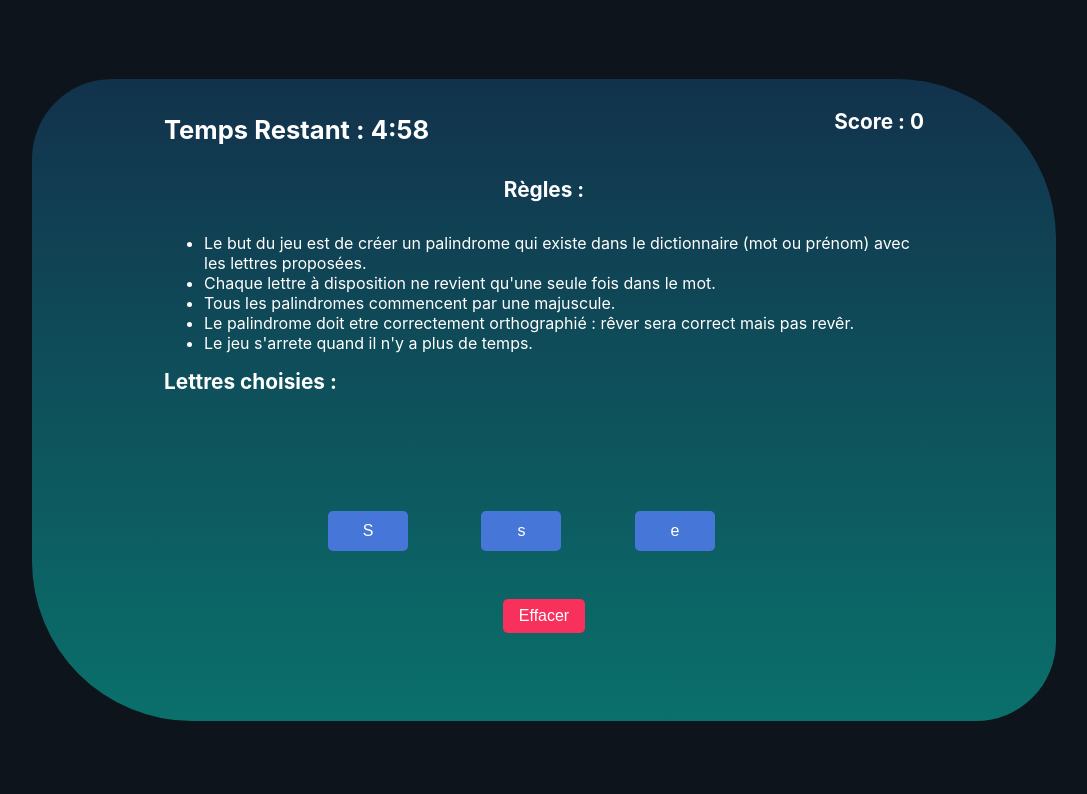
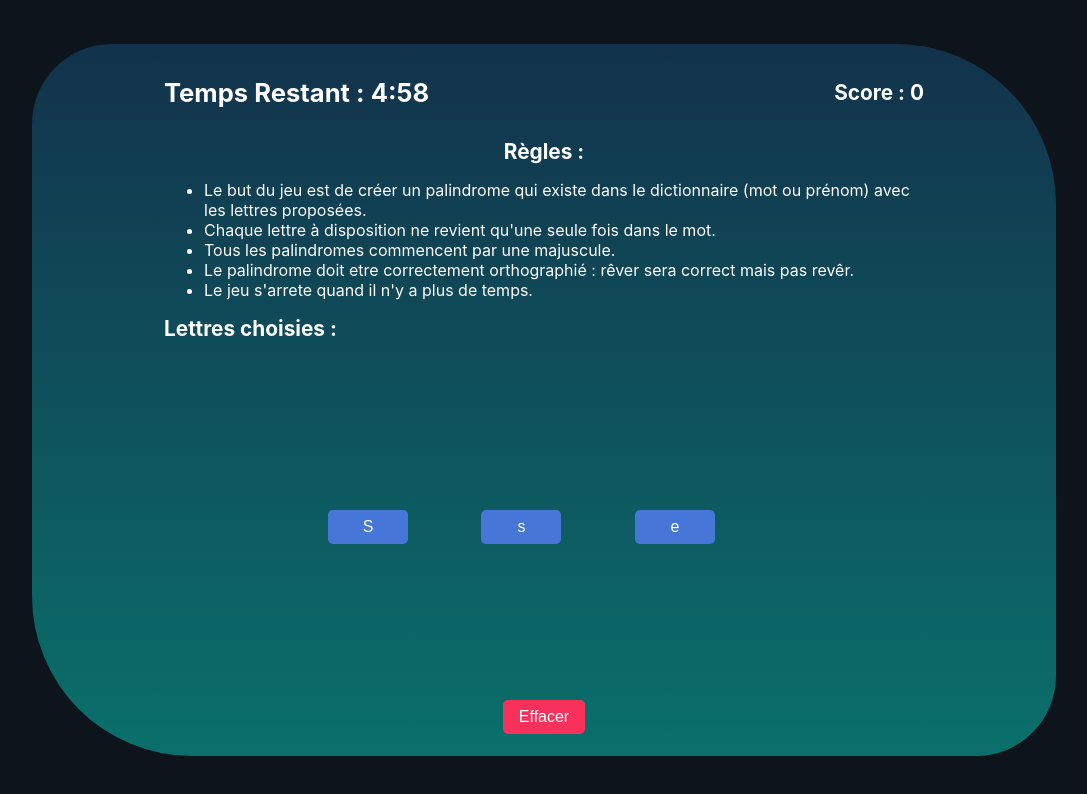
Before and after one commit to koudjo-aholou/jeuDuPalindrome, a React (Create React App) app: page / in a window 1280 px wide. Both pictures are taken after a click on the button "Commencer une partie". Shown: the top 794 px of the page, without its empty margins (96-1183 px from the left). Built offline with nearby package versions, Linux system fonts and the light colour scheme.

Commit message:
css regle centrer + bouton effacer en bas

```diff
--- a/src/App.scss
+++ b/src/App.scss
@@ -24,6 +24,10 @@ h1{
  display: flex;
 }
 
+.jeu{
+  min-height: 680px;
+}
+
 .wrapper{
   max-width: 700px;
   display: flex;
@@ -48,7 +52,6 @@ h1{
 }
 .affLettre{
     width: 40px;
-    height: 40px;
     margin-left: 2rem;
     margin-right: 2rem;
 }
@@ -103,9 +106,7 @@ h1{
   margin-inline-end: 0px;
   font-weight: bold;
 }
-p.titre{
-  height: 40px;
-}
+
 .titreRegles{
   text-align: center;
   color:white;
@@ -121,9 +122,20 @@ p.titre{
   height: 282px;
 }
 
-
+.containerAffLettre{
+    height: 40px;
+    padding-bottom: 1rem;
+}
 @media screen and (max-height: 700px) {
   .cacher{
     display: none;
   }
+  .jeu, .home{
+    min-height: 560px;
+  }
+  .home{
+    display: flex;
+    justify-content: center;
+    align-items: center;
+  }
 }
--- a/src/Game.jsx
+++ b/src/Game.jsx
@@ -28,9 +28,6 @@ const Jeu = ({
       { jeu.start && !jeu.end
         ? <AfficherLettre palindrome={palindromeDecoupe} whichLetter={handleClickLetter} />
         : ''}
-      { jeu.start && !jeu.end && !jeu.win
-        ? <SupprimerLettre suppLettre={handleClickSuppLettre} />
-        : ''}
       { jeu.end || jeu.endTime
         ? (
           <div className="containerRep">
@@ -58,6 +55,9 @@ const Jeu = ({
          : ''
     }
     </div>
+    { jeu.start && !jeu.end && !jeu.win
+      ? <SupprimerLettre suppLettre={handleClickSuppLettre} />
+      : ''}
   </div>
 );
 
--- a/src/LettreChoisie.jsx
+++ b/src/LettreChoisie.jsx
@@ -3,7 +3,7 @@ import PropTypes from 'prop-types';
 
 function LettreChoisie({ lettres }) {
   return (
-    <p className="titre">
+    <p className="titre containerAffLettre">
       Lettres choisies :
       {' '}
       <br />
```
